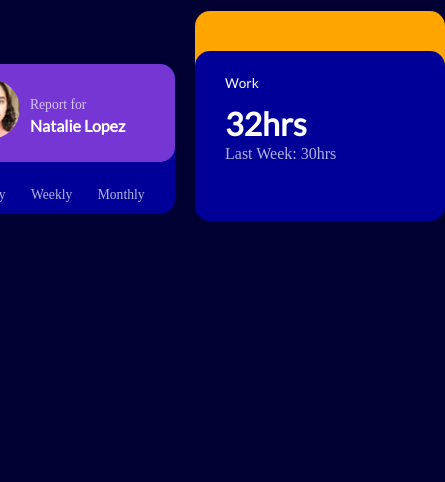
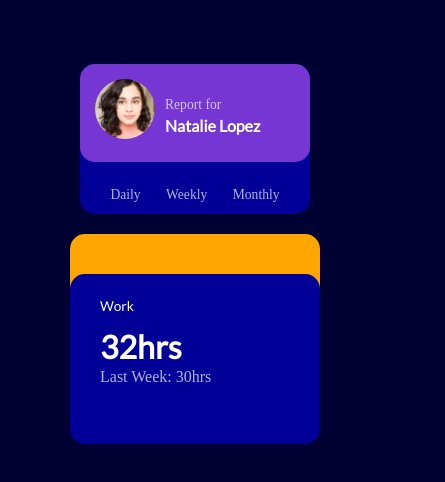
Before and after one commit to Nlopez4/time-tracker, a React (Create React App) app: page / in a window 390 px wide. Shown: the top 482 px of the page, 445 px wide, since content can reach past the window. Built offline with nearby package versions, Linux system fonts and the light colour scheme; a web font is replaced by a local one.

Commit message:
mobile design to be in a column

```diff
--- a/src/components/Home/styles.css
+++ b/src/components/Home/styles.css
@@ -4,3 +4,10 @@
     align-items: center;
     gap: 20px;
 }
+
+@media all and (max-width: 600px){
+	.home-container {
+        display: flex;
+        flex-direction: column;
+    }
+}
```
